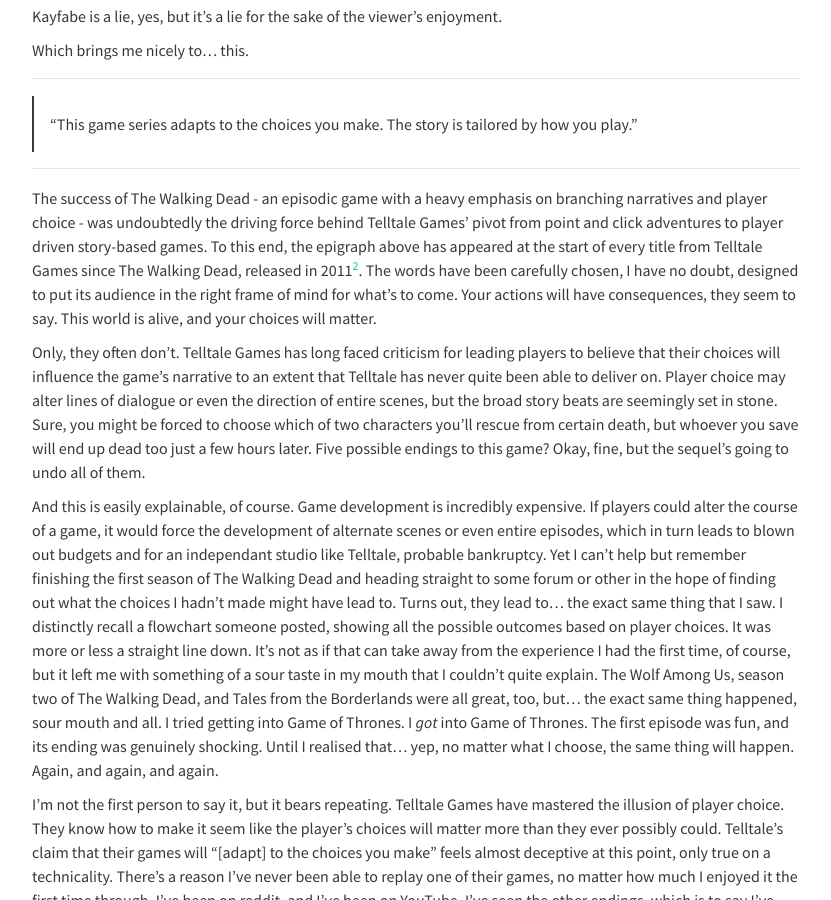
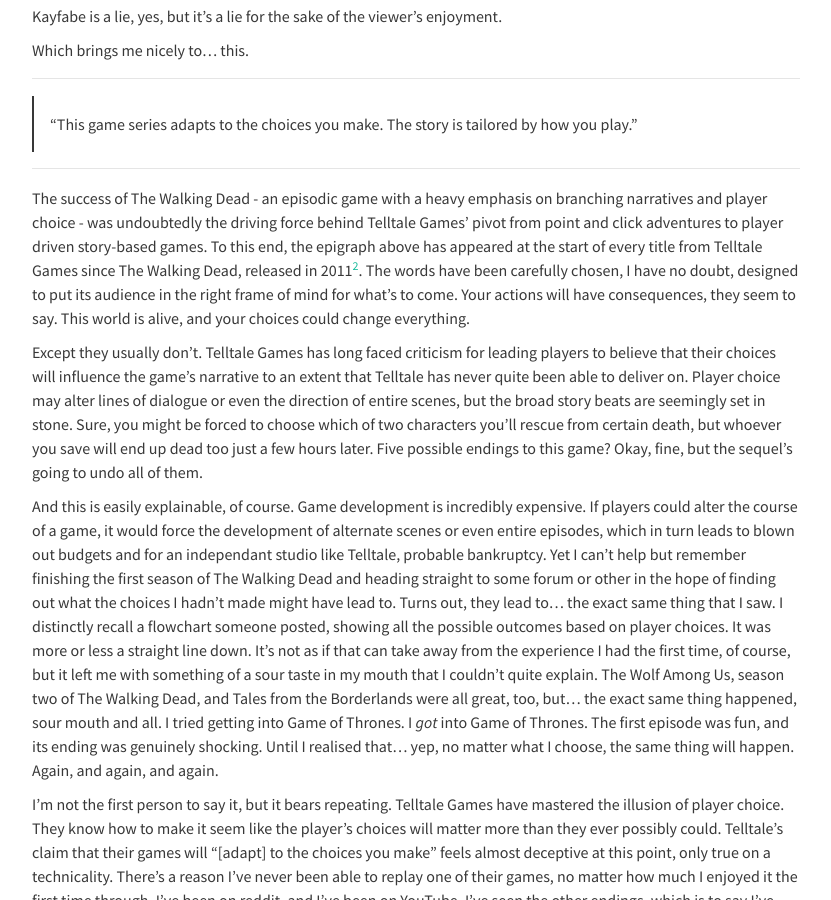
Before and after one commit to elliotherriman/website, a Jekyll site: the page built from _posts/2018-04-11-meaningful-choices-adjacent.markdown, in a window 1280 px wide and 900 px high, scrolled down 795 px. Shown: the whole window, without its empty margins (224-1055 px from the left). Built offline with Jekyll 4.4.1, drawn with Linux system fonts in a browser that asks for light colours; nearby versions of some CDN libraries.

Commit message:
Update 2018-04-11-meaningful-choices-adjacent.markdown

```diff
--- a/_posts/2018-04-11-meaningful-choices-adjacent.markdown
+++ b/_posts/2018-04-11-meaningful-choices-adjacent.markdown
@@ -26,9 +26,9 @@
 
 ---
 
-The success of The Walking Dead - an episodic game with a heavy emphasis on branching narratives and player choice - was undoubtedly the driving force behind Telltale Games' pivot from point and click adventures to player driven story-based games. To this end, the epigraph above has appeared at the start of every title from Telltale Games since The Walking Dead, released in 2011[^2]. The words have been carefully chosen, I have no doubt, designed to put its audience in the right frame of mind for what's to come. Your actions will have consequences, they seem to say. This world is alive, and your choices will matter.
+The success of The Walking Dead - an episodic game with a heavy emphasis on branching narratives and player choice - was undoubtedly the driving force behind Telltale Games' pivot from point and click adventures to player driven story-based games. To this end, the epigraph above has appeared at the start of every title from Telltale Games since The Walking Dead, released in 2011[^2]. The words have been carefully chosen, I have no doubt, designed to put its audience in the right frame of mind for what's to come. Your actions will have consequences, they seem to say. This world is alive, and your choices could change everything.
 
-Only, they often don't. Telltale Games has long faced criticism for leading players to believe that their choices will influence the game's narrative to an extent that Telltale has never quite been able to deliver on. Player choice may alter lines of dialogue or even the direction of entire scenes, but the broad story beats are seemingly set in stone. Sure, you might be forced to choose which of two characters you'll rescue from certain death, but whoever you save will end up dead too just a few hours later. Five possible endings to this game? Okay, fine, but the sequel's going to undo all of them.
+Except they usually don't. Telltale Games has long faced criticism for leading players to believe that their choices will influence the game's narrative to an extent that Telltale has never quite been able to deliver on. Player choice may alter lines of dialogue or even the direction of entire scenes, but the broad story beats are seemingly set in stone. Sure, you might be forced to choose which of two characters you'll rescue from certain death, but whoever you save will end up dead too just a few hours later. Five possible endings to this game? Okay, fine, but the sequel's going to undo all of them.
 
 And this is easily explainable, of course. Game development is incredibly expensive. If players could alter the course of a game, it would force the development of alternate scenes or even entire episodes, which in turn leads to blown out budgets and for an independant studio like Telltale, probable bankruptcy. Yet I can't help but remember finishing the first season of The Walking Dead and heading straight to some forum or other in the hope of finding out what the choices I hadn't made might have lead to. Turns out, they lead to... the exact same thing that I saw. I distinctly recall a flowchart someone posted, showing all the possible outcomes based on player choices. It was more or less a straight line down. It's not as if that can take away from the experience I had the first time, of course, but it left me with something of a sour taste in my mouth that I couldn't quite explain. The Wolf Among Us, season two of The Walking Dead, and Tales from the Borderlands were all great, too, but... the exact same thing happened, sour mouth and all. I tried getting into Game of Thrones. I *got* into Game of Thrones. The first episode was fun, and its ending was genuinely shocking. Until I realised that... yep, no matter what I choose, the same thing will happen. Again, and again, and again.
 
```
